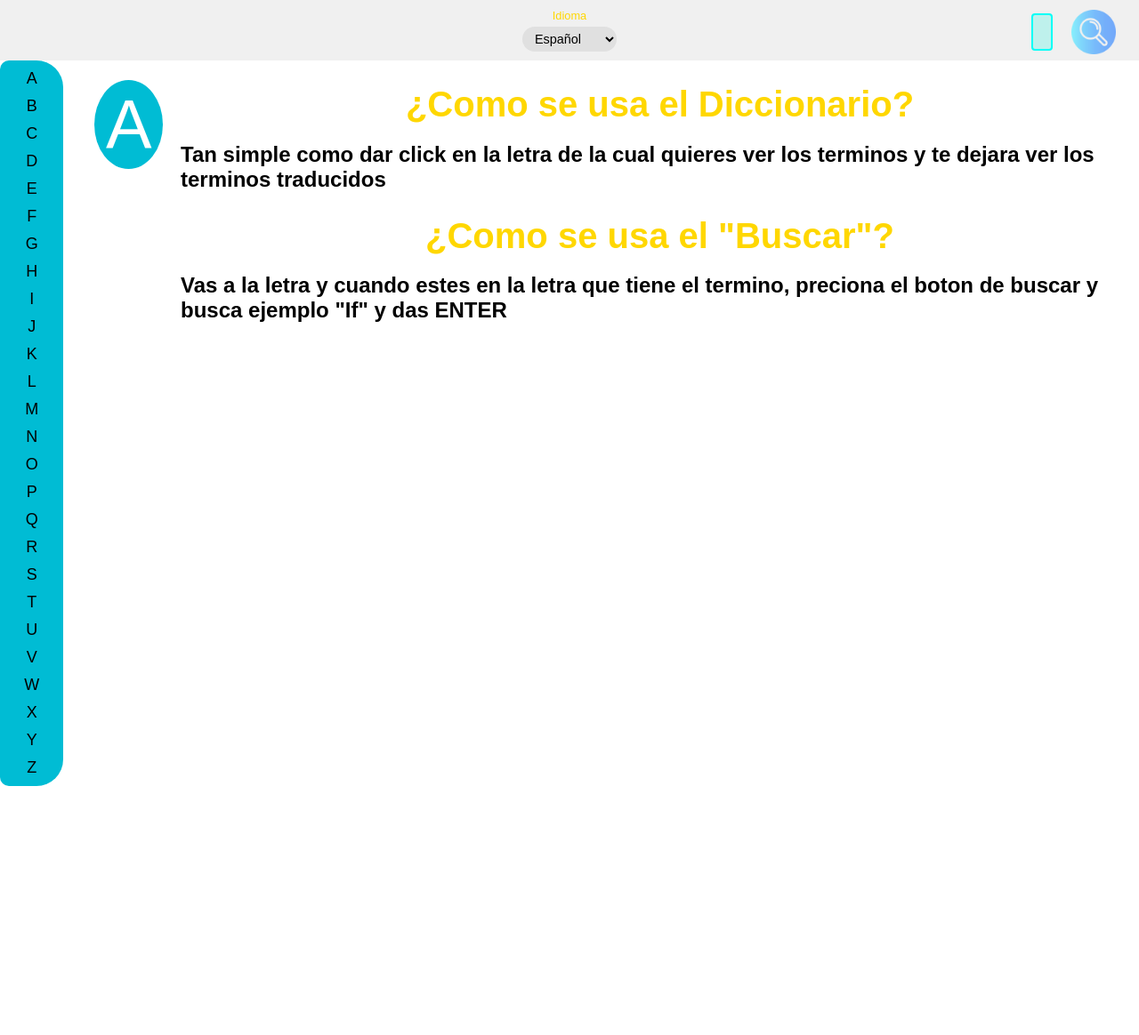
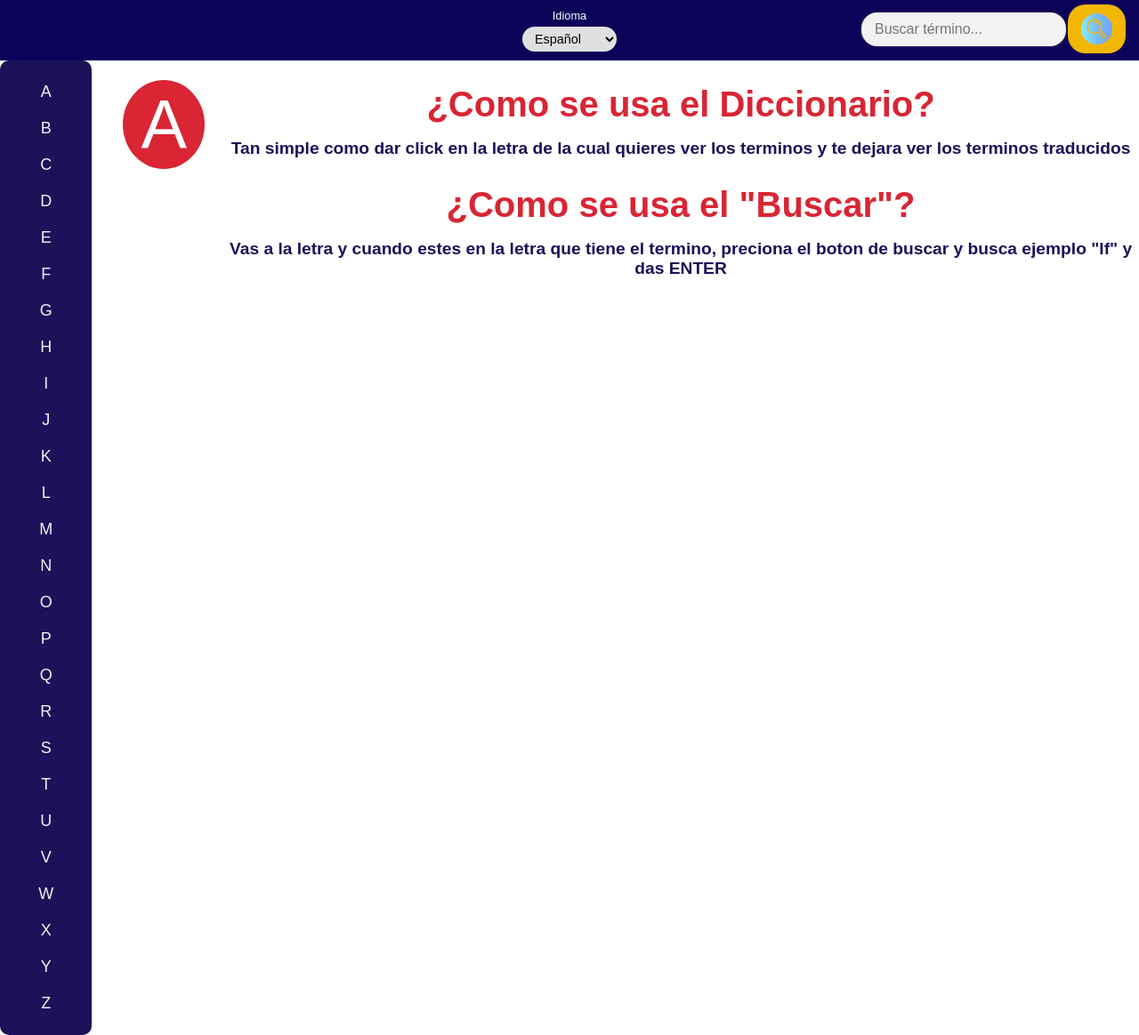
Before and after one commit to TheKingXion/Proyecto_Final, a Flask app: page /dictionary-usage in a window 1280 px wide. Shown: the whole page at 89% size. Before the commit the page ends 884 px from the top, so only its background shows below. Run offline with Flask 3, Linux system fonts and the light colour scheme.

Commit message:
Estetica

```diff
--- a/diccionarios/por.py
+++ b/diccionarios/por.py
@@ -346,7 +346,7 @@ diccionario_por = {
                 # [[1 2 3]]
                 '''
         },
-                "average": {
+        "average": {
             "significado": "Calcula a média dos elementos de um array ou lista.",
             "uso": "É usado no NumPy para calcular médias, com possibilidade de ponderar valores.",
             "ejemplo": '''
--- a/static/css/dictionary_usage.css
+++ b/static/css/dictionary_usage.css
@@ -14,7 +14,7 @@ body, html {
 }
 
 header {
-    background-color: #f0f0f0;
+    background-color: #0D0259;
     padding: 10px;
     display: flex;
     justify-content: space-between;
@@ -36,7 +36,7 @@ header {
 
 .language-option label {
     font-size: 0.8rem;
-    color: #ffd700;
+    color: #FFFFFF;
     margin-bottom: 5px;
 }
 
@@ -49,6 +49,10 @@ header {
     cursor: pointer;
 }
 
+.language-select-box:hover {
+    background-color: #F2B705;
+}
+
 main {
     flex-grow: 1;
     display: flex;
@@ -56,9 +60,15 @@ main {
 
 h1 {
     font-size: 2.5rem;
-    color: #ffd700;
+    color: #D92534;
     text-align: center;
     margin-bottom: 10px;
+}
+h2 {
+    font-size: 1.2rem;
+    color: #1B1259;
+    text-align: center;
+    margin-bottom: 30px;
 }
 
 .instructions {
@@ -75,13 +85,12 @@ h1 {
 }
 
 .alphabet-menu {
-    background-color: #00bcd4;
-    border-radius: 10px 30px 30px 10px; /* Bordes del menu de letras */
-    padding: 5px;
+    background-color: #1B1259;
+    border-radius: 10px;
+    padding: 15px;
     width: 80px;
     height: auto;
     text-align: center;
- /* overflow-y: scroll;*/
 }
 
 .alphabet-menu ul {
@@ -92,24 +101,29 @@ h1 {
 
 .alphabet-menu ul li {
     font-size: 18px;
-    padding: 5px 0;
-    color: #000;
+    padding: 10px 0;
+    color: #F2F2F2;
     cursor: pointer;
-    transition: background-color 0.3s;
+    transition: background-color 0.3s, transform 0.2s;
+}
+
+.alphabet-menu ul li:hover {
+    background-color: #0D0259;
+    transform: scale(1.1);
 }
 
 .alphabet-menu ul li.active {
-    background-color: #0097a7;
-    color: white;
-    border-radius: 15px;
-    padding: 5px 15px;
-    transform: translateX(20px);
-    box-shadow: 0 4px 8px rgba(0, 0, 0, 0.3);
+    background-color: #F2B705;
+    color: #0D0259;
+    border-radius: 5px;
+    font-weight: bold;
+    transform: scale(1.1);
+    box-shadow: 0 2px 4px rgba(0, 0, 0, 0.2);
 }
 
 .selected-letter {
     font-size: 58pt;
-    background-color: #00bcd4;
+    background-color: #D92534;
     color: white;
     border-radius: 50%;
     width: 75pt;
@@ -131,36 +145,45 @@ h1 {
 }
 
 .search-icon {
-    width: 50px;
-    height: 50px;
+    width: 35px;
+    height: 35px;
     display: block;
 }
 
 .search-button {
     background: transparent;
-    /*background-color: #4CAF50;*/
+    background-color: #F2B705;
     border: none;
-    color: white;
-    padding: 1px 10px;
+    color: #0D0259;
+    padding: 10px 15px;
     text-align: center;
     text-decoration: none;
     display: inline-block;
     font-size: 16px;
-    margin: 5px 11px;
+    margin-right: 10px;
     cursor: pointer;
-    border-radius: 4px;
+    border-radius: 20px;
+    transition: background-color 0.3s ease;
 }
+.search-button:hover {
+    background-color: #D92534;
+    color: #F2F2F2;
+}
+
 .search-input {
-    background-color: #bef1ec;
-    padding: 10px;
+    background-color: #F2F2F2;
+    padding: 10px 15px;
     font-size: 16px;
-    border: 2px solid #00fff7;
-    border-radius: 4px;
-    width: 0;
-    transition: width 0.4s ease-in-out;
+    border: 2px solid #1B1259;
+    border-radius: 20px;
+    width: 200px;
+    transition: width 0.4s ease-in-out, box-shadow 0.3s ease;
 }
-.search-input.active {
-    width: 240px;
+
+.search-input:focus {
+    width: 300px;
+    outline: none;
+    box-shadow: 0 0 5px rgba(27, 18, 89, 0.5);
 }
 
 @media (max-width: 768px) {
```
Also changed, not shown: static/css/terms.css (+35 -9 lines).
